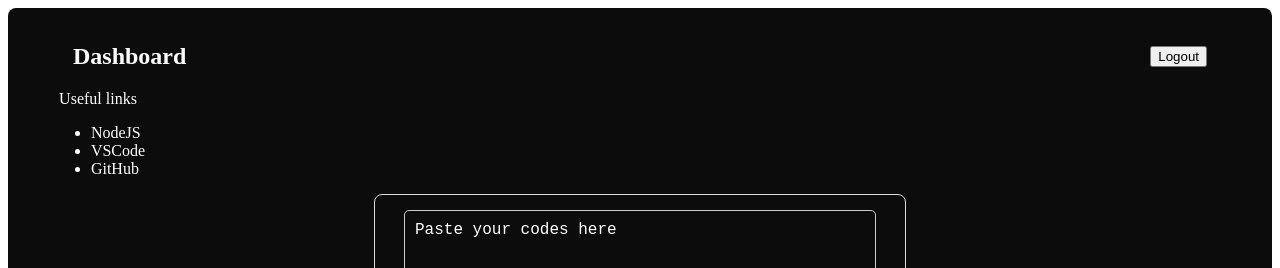
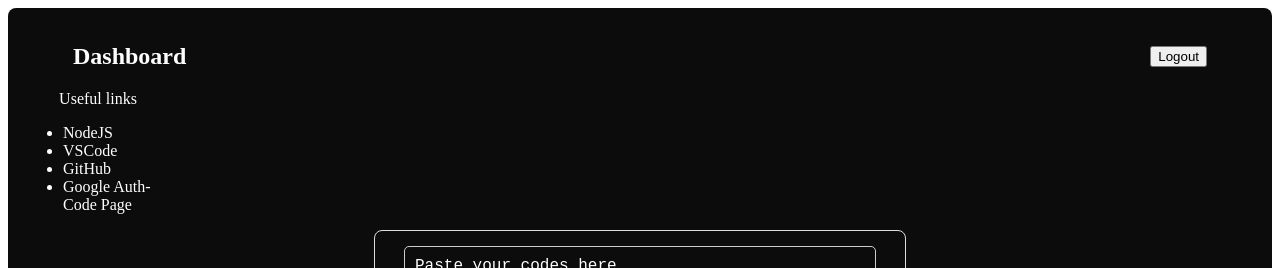
Before and after one commit to vinchcancode/Auth-Code-Manager, a React (Vite) app in the folder vite-project/: page / in a window 1280 px wide. Before the commit this address led to /dashboard. Shown: the top 268 px of the page. Built offline with nearby package versions, Linux system fonts and the light colour scheme; no server answers; the database is empty; sample sign-in values are in the browser's storage.

Commit message:
google codes

```diff
--- a/vite-project/src/App.jsx
+++ b/vite-project/src/App.jsx
@@ -1,32 +1,41 @@
 import React, { useState, useEffect } from "react";
-import {
-  BrowserRouter as Router,
-  Routes,
-  Route,
-  useNavigate,
-} from "react-router-dom";
-import { observeAuthState } from "./AuthService"; // Import the observer
+import { Routes, Route, useNavigate } from "react-router-dom";
+import { observeAuthState } from "./AuthService";
 import Login from "./Login";
 import Dashboard from "./Dashboard";
+import Forgooglecodes from "./Forgooglecodes";
 
 function App() {
   const [isAuthenticated, setIsAuthenticated] = useState(false);
-  const navigate = useNavigate(); // React Router navigation
+  const navigate = useNavigate();
 
   useEffect(() => {
     const unsubscribe = observeAuthState((user) => {
       setIsAuthenticated(!!user);
-      if (user) {
-        navigate("/dashboard"); // ✅ Automatically navigate to Dashboard when logged in
-      } else {
-        navigate("/"); // ✅ Redirect to login if logged out
+
+      // Redirect only when accessing restricted pages
+      const currentPath = window.location.pathname;
+      if (!user && currentPath !== "/") {
+        navigate("/");
       }
     });
 
-    return () => unsubscribe(); // Cleanup observer
+    return () => unsubscribe();
   }, [navigate]);
 
-  return <div>{!isAuthenticated ? <Login /> : <Dashboard />}</div>;
+  return (
+    <Routes>
+      <Route path="/" element={isAuthenticated ? <Dashboard /> : <Login />} />
+      <Route
+        path="/dashboard"
+        element={isAuthenticated ? <Dashboard /> : <Login />}
+      />
+      <Route
+        path="/Forgooglecodes"
+        element={isAuthenticated ? <Forgooglecodes /> : <Login />}
+      />
+    </Routes>
+  );
 }
 
 export default App;
--- a/vite-project/src/Dashboard.jsx
+++ b/vite-project/src/Dashboard.jsx
@@ -8,6 +8,8 @@ import {
   doc,
 } from "firebase/firestore";
 import styles from "./Dashboard.module.css";
+import { Link } from "react-router-dom";
+import Forgooglecodes from "./Forgooglecodes";
 
 const Dashboard = () => {
   const [newCodes, setNewCodes] = useState("");
@@ -144,6 +146,14 @@ const Dashboard = () => {
               GitHub
             </a>
           </li>
+          <li>
+            <Link
+              style={{ textDecoration: "none", color: "white" }}
+              to="/Forgooglecodes"
+            >
+              Google Auth-Code Page
+            </Link>
+          </li>
         </ul>
       </div>
       <div className={styles.txtAreaContainer}>
--- /dev/null
+++ b/vite-project/src/Forgooglecodes.jsx
@@ -0,0 +1,7 @@
+import React from "react";
+
+const Forgooglecodes = () => {
+  return <div>hello robito</div>;
+};
+
+export default Forgooglecodes;
```
